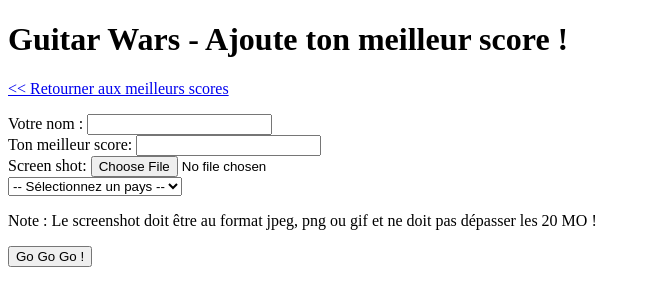
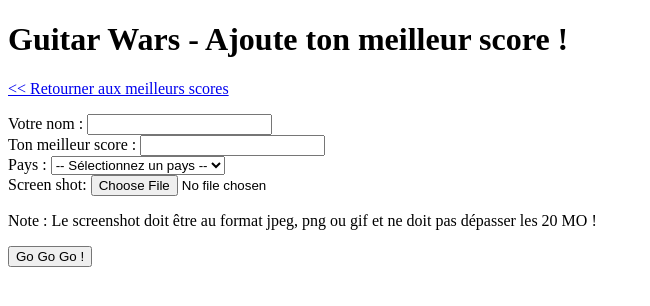
Before and after one commit to LeaBalogh/guitarwars, a PHP site: page /score-ajouter.php in a window 1280 px wide. Shown: the top 306 px of the page, without its empty margins (0-650 px from the left). Run offline with PHP 8.4, Linux system fonts and the light colour scheme; data that the repository does not hold is empty.

Commit message:
Ajout de la liste déroulante des pays

```diff
--- a/score-formulaire.php
+++ b/score-formulaire.php
@@ -29,24 +29,32 @@
 			<input type="text" id="nom" name="nom"	value="<?php if (isset($form_nom))echo $form_nom; ?>" />
 			<br />
 
-			<label for="score">Ton meilleur score:</label>
+			<label for="score">Ton meilleur score :</label>
 			<input type="text" id="score" name="score" value="<?php if (isset($form_score)) echo $form_score; ?>" />
 			<br />
 
-			<label for="screenshot">Screen shot:</label>
-    		<input type="file" id="screenshot" name="screenshot" />
-    		<br/>
-
-    		<select name="pays">
+			<label for="pays">Pays :</label>
+    		<select name="pays" id="pays">
     			<option value="">-- Sélectionnez un pays --</option>
     			<?php
+
 	    			$liste_pays = pays_liste();
 
 					foreach ($liste_pays as $pays) {
-						echo '<option value="'.$pays['id'].'">'.$pays['libelle'].'</option>';
+							var_dump( $pays['id']);
+						if(isset($_POST['pays']) and $_POST['pays'] == $pays['id'])
+							echo '<option selected="selected" value="'.$pays['id'].'">'.$pays['libelle'].'</option>';
+						else
+							echo '<option value="'.$pays['id'].'">'.$pays['libelle'].'</option>';
+
 					}
 				?>
     		</select>
+    		<br/>
+
+    		<label for="screenshot">Screen shot:</label>
+    		<input type="file" id="screenshot" name="screenshot" />
+    		<br/>
 
     		<p>Note : Le screenshot doit être au format jpeg, png ou gif et ne doit pas dépasser les 20 MO !</p>
 
```
